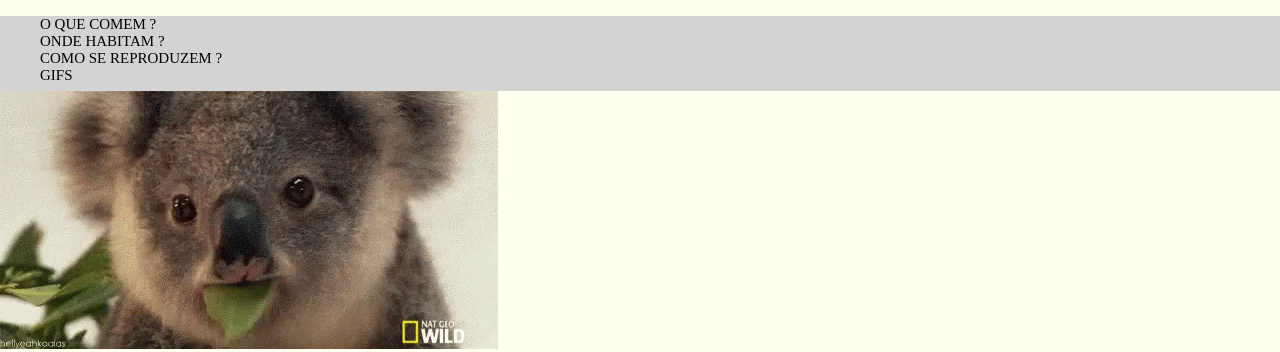
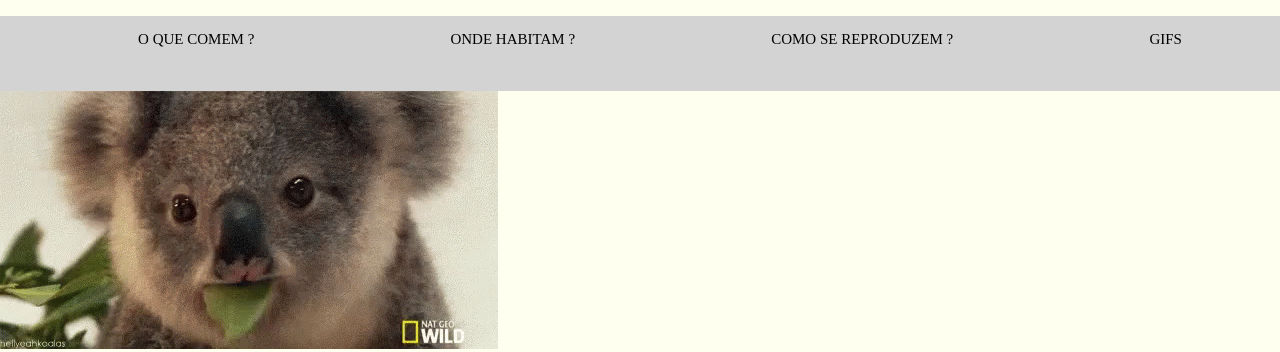
Before and after one commit to lbaietti/repository-21-11-2, a plain HTML site: page index.html in a window 1280 px wide. Shown: the top 352 px of the page. Drawn offline with Linux system fonts and the light colour scheme.

Commit message:
Coala Site display

```diff
--- a/style.css
+++ b/style.css
@@ -7,10 +7,14 @@ body{
     width: 100%;
     height: 75px;
     background-color: lightgray;
+
 }
 
 ul {
     list-style: none;
+    display: flex;
+    justify-content: space-around;
+    padding-top: 15px;
 }
 
 li {
```
